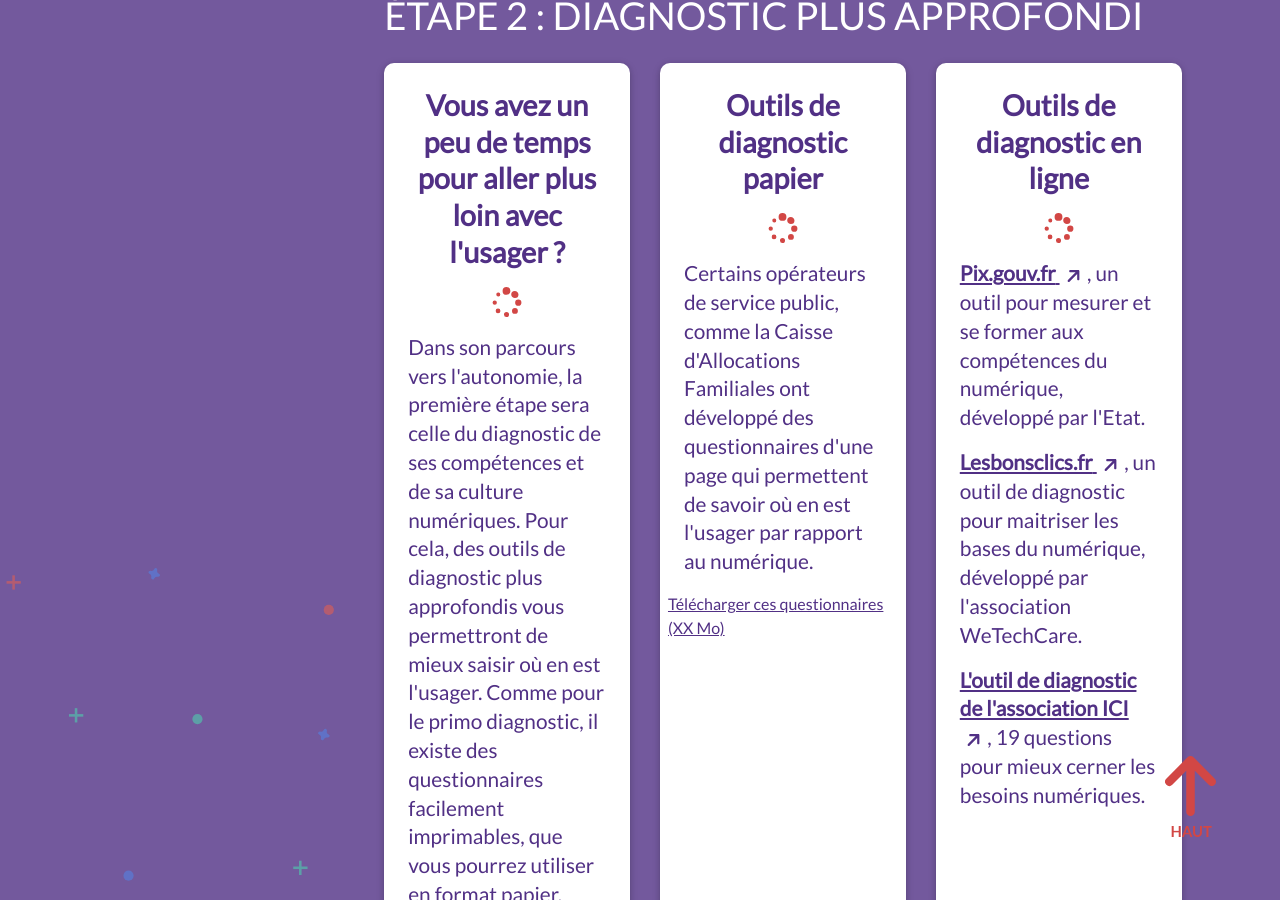
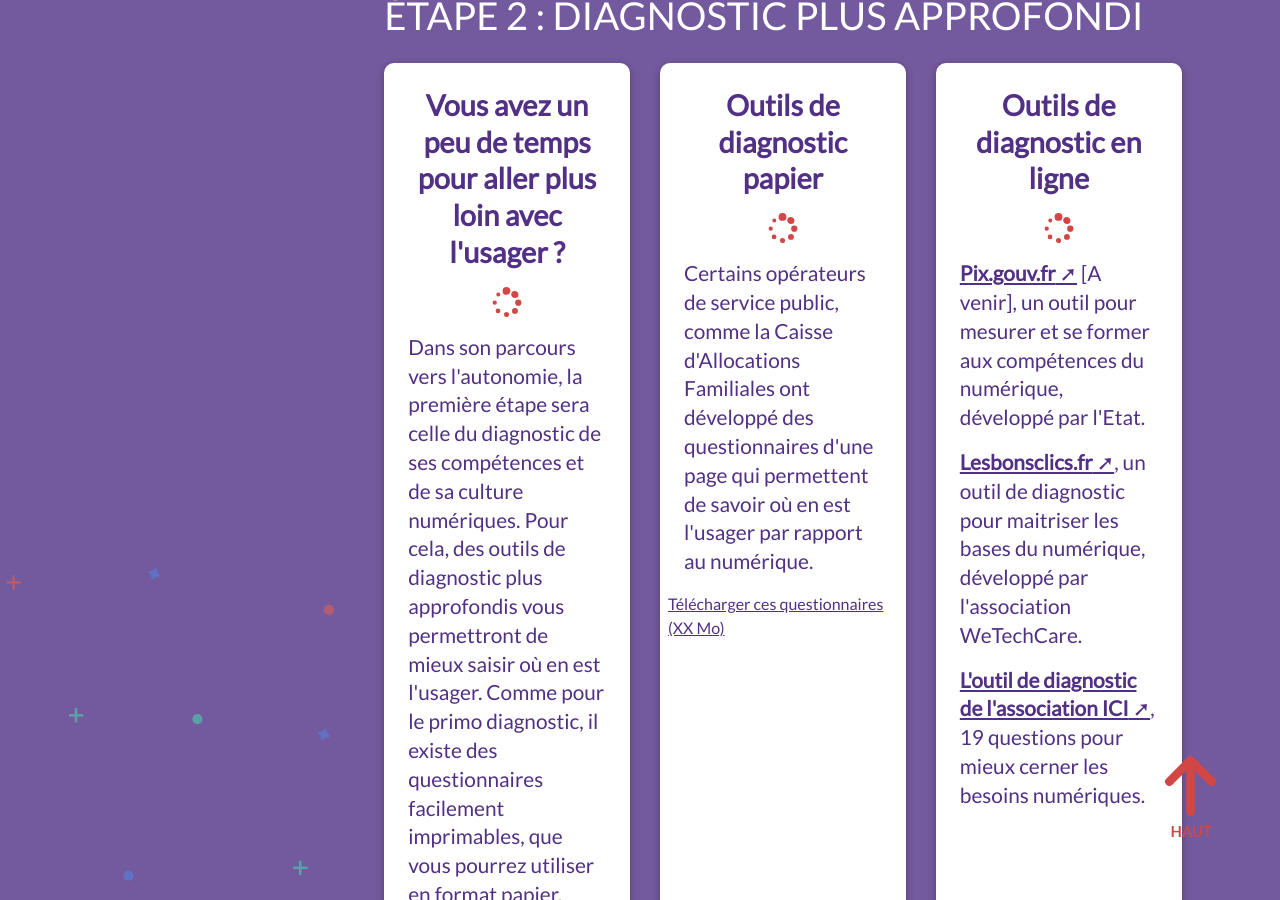
Before and after one commit to SocieteNumerique/kit, a Jekyll site: the page built from index.html, in a window 1280 px wide and 900 px high, scrolled down 4977 px. Built offline with Jekyll 4.4.1, drawn with Linux system fonts in a browser that asks for light colours; nearby versions of some CDN libraries.

Commit message:
bugfix : issue 79 - Pix.gouv.fr - correction lien

```diff
--- a/_includes/jediagnostique.html
+++ b/_includes/jediagnostique.html
@@ -93,17 +93,14 @@
                                     <p class="big">Outils de diagnostic en ligne</p>
                                     <img class="litte-img" src="{{ site.url }}/images/diagnostiquer.svg">
                                     <div class="text-left pt-3">
-                                        <p><a class="small-img underlink prpl" href="Pix.gouv.fr">
-                                            <strong>Pix.gouv.fr</strong>
-                                            <span><img src="{{ site.url }}/images/right-top-purple.svg"></img></span></a>, un outil pour mesurer et se former aux compétences du numérique, développé par l'Etat.
+                                        <p><a class="small-img underlink prpl external" href="https://pix.beta.gouv.fr/">
+                                            <strong>Pix.gouv.fr</strong></a> [A venir], un outil pour mesurer et se former aux compétences du numérique, développé par l'Etat.
                                         </p>
-                                        <p><a class="small-img underlink prpl" href="Lesbonsclics.fr">
-                                            <strong>Lesbonsclics.fr</strong>
-                                            <span><img src="{{ site.url }}/images/right-top-purple.svg"></img></span></a>, un outil de diagnostic pour maitriser les bases du numérique, développé par l'association WeTechCare.
+                                        <p><a class="small-img underlink prpl external" href="Lesbonsclics.fr">
+                                            <strong>Lesbonsclics.fr</strong></a>, un outil de diagnostic pour maitriser les bases du numérique, développé par l'association WeTechCare.
                                         </p>
-                                        <p><a class="small-img underlink prpl" href="http://net94.pro/diagnostic/">
-                                            <strong>L'outil de diagnostic de l'association ICI</strong>
-                                            <span><img src="{{ site.url }}/images/right-top-purple.svg"></img></span></a>, 19 questions pour mieux cerner les besoins numériques.
+                                        <p><a class="small-img underlink prpl external" href="http://net94.pro/diagnostic/">
+                                            <strong>L'outil de diagnostic de l'association ICI</strong></a>, 19 questions pour mieux cerner les besoins numériques.
                                         </p>
 
                                     </div>
```
